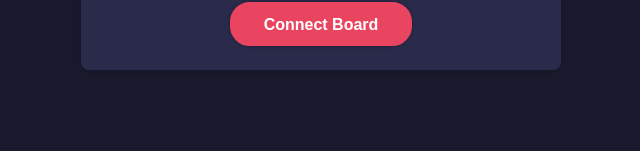
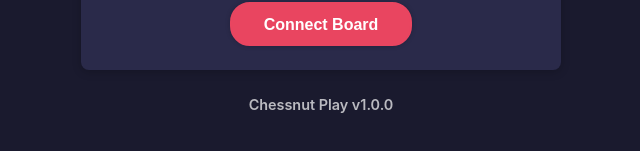
Before and after one commit to podlomar/chessnut, a React app: page / in a window 1280 px wide. Shown: the part 459-610 px from the top of the page, without its empty margins (319-959 px from the left). Built offline with nearby package versions, Linux system fonts and the light colour scheme; what chessboard-sense would draw is missing.

Commit message:
Display version on the connect page

```diff
--- a/src/components/ConnectPage/index.tsx
+++ b/src/components/ConnectPage/index.tsx
@@ -1,3 +1,4 @@
+import packageJson from "../../../package.json";
 import { ChessnutDriver } from "../../chess-lib/chessnut";
 import { Button } from "../Button";
 import { Panel } from "../Panel";
@@ -33,6 +34,7 @@ export const ConnectPage = ({ onDriverConnect }: Props) => {
             Please use a compatible browser such as Google Chrome, Microsoft Edge or Opera.
           </p>
         </Panel>
+        <div className="connect-version">v{packageJson.version}</div>
       </div>
     );
   }
@@ -83,6 +85,7 @@ export const ConnectPage = ({ onDriverConnect }: Props) => {
           </div>
         </div>
       </Panel>
+      <div className="connect-version">Chessnut Play v{packageJson.version}</div>
     </div>
   );
 }
--- a/src/components/ConnectPage/styles.css
+++ b/src/components/ConnectPage/styles.css
@@ -1,6 +1,14 @@
 .connect-page {
   display: flex;
-  justify-content: center;
+  flex-direction: column;
+  align-items: center;
+}
+
+.connect-version {
+  margin-top: 1.5rem;
+  font-size: 0.9rem;
+  font-weight: 600;
+  color: rgba(255, 255, 255, 0.7);
 }
 
 .connect-panel {
```
